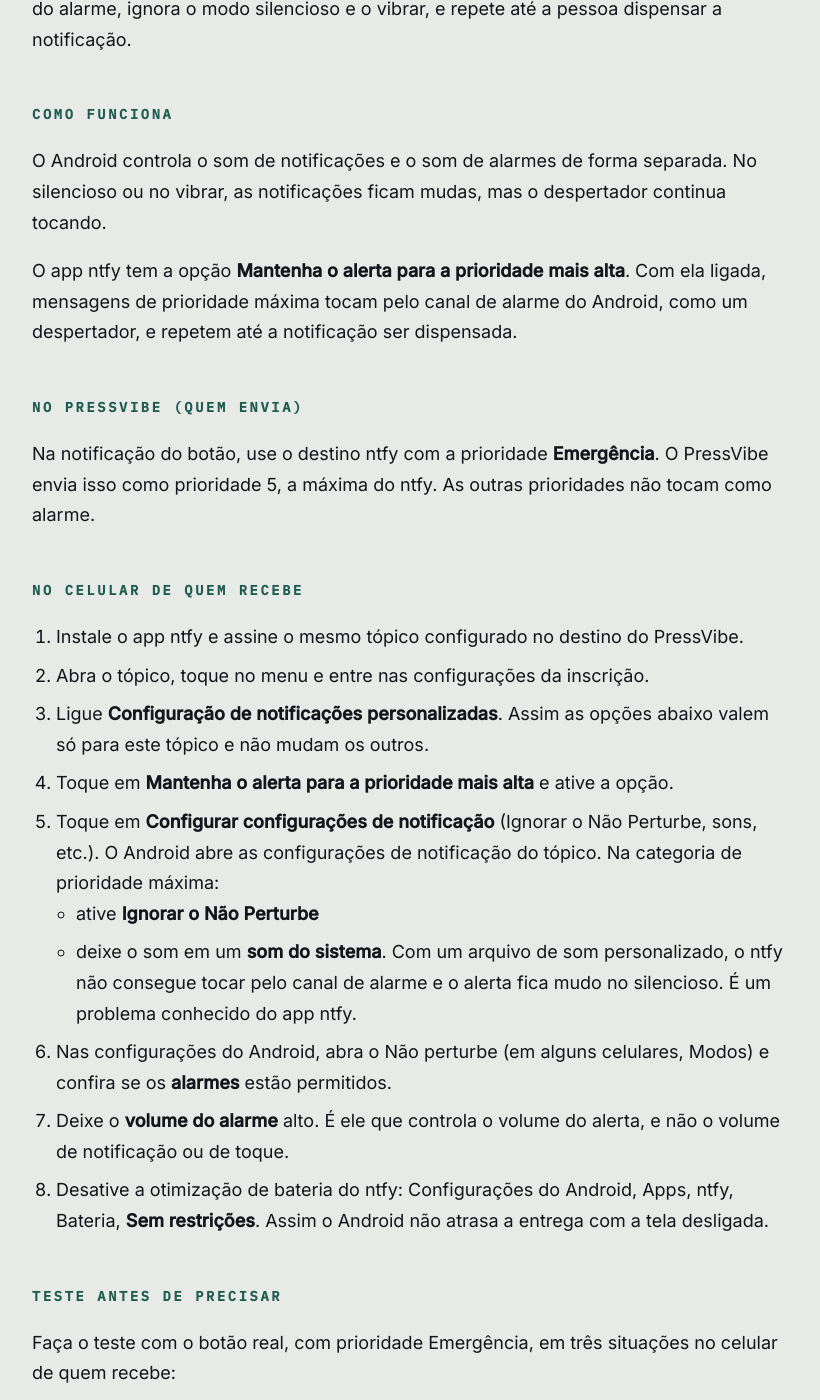
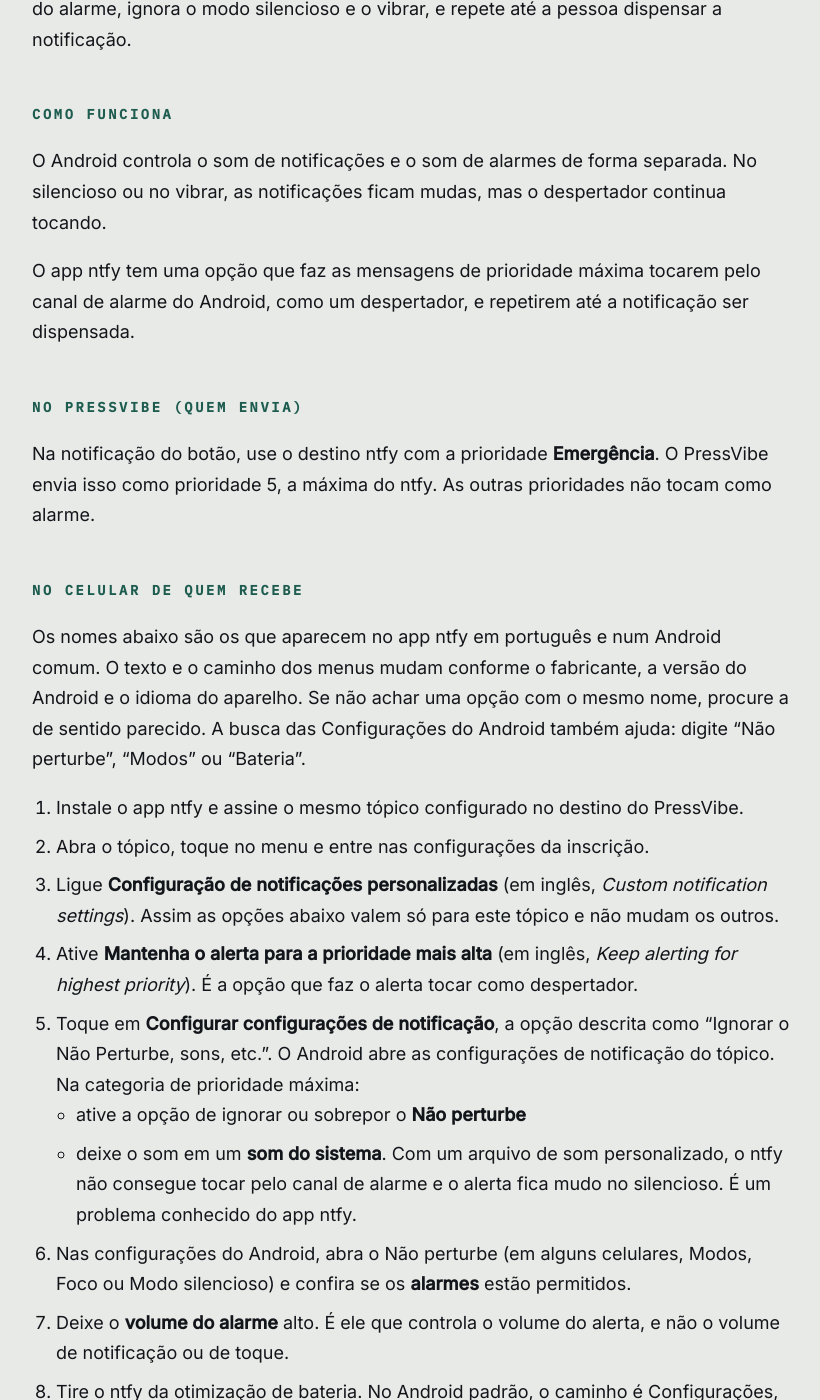
Before and after one commit to alxcord/alxcord.github.io, a Jekyll site: the page built from apps/pressvibe/ntfy-silencioso.md, in a window 1280 px wide and 1400 px high, scrolled down 315 px. Shown: the whole window, without its empty margins (176-996 px from the left). Built offline with Jekyll 4.4.1, drawn with Linux system fonts in a browser that asks for light colours; some of the changed text lies outside the part shown.

Commit message:
PressVibe: guia do ntfy avisa que os nomes das opções mudam por aparelho

```diff
--- a/apps/pressvibe/ntfy-silencioso.md
+++ b/apps/pressvibe/ntfy-silencioso.md
@@ -15,7 +15,7 @@ Com tudo configurado, o alerta de emergência toca como um despertador: usa o vo
 
 O Android controla o som de notificações e o som de alarmes de forma separada. No silencioso ou no vibrar, as notificações ficam mudas, mas o despertador continua tocando.
 
-O app ntfy tem a opção **Mantenha o alerta para a prioridade mais alta**. Com ela ligada, mensagens de prioridade máxima tocam pelo canal de alarme do Android, como um despertador, e repetem até a notificação ser dispensada.
+O app ntfy tem uma opção que faz as mensagens de prioridade máxima tocarem pelo canal de alarme do Android, como um despertador, e repetirem até a notificação ser dispensada.
 
 ## No PressVibe (quem envia)
 
@@ -23,16 +23,18 @@ Na notificação do botão, use o destino ntfy com a prioridade **Emergência**.
 
 ## No celular de quem recebe
 
+Os nomes abaixo são os que aparecem no app ntfy em português e num Android comum. O texto e o caminho dos menus mudam conforme o fabricante, a versão do Android e o idioma do aparelho. Se não achar uma opção com o mesmo nome, procure a de sentido parecido. A busca das Configurações do Android também ajuda: digite "Não perturbe", "Modos" ou "Bateria".
+
 1. Instale o app ntfy e assine o mesmo tópico configurado no destino do PressVibe.
 2. Abra o tópico, toque no menu e entre nas configurações da inscrição.
-3. Ligue **Configuração de notificações personalizadas**. Assim as opções abaixo valem só para este tópico e não mudam os outros.
-4. Toque em **Mantenha o alerta para a prioridade mais alta** e ative a opção.
-5. Toque em **Configurar configurações de notificação** (Ignorar o Não Perturbe, sons, etc.). O Android abre as configurações de notificação do tópico. Na categoria de prioridade máxima:
-   - ative **Ignorar o Não Perturbe**
+3. Ligue **Configuração de notificações personalizadas** (em inglês, *Custom notification settings*). Assim as opções abaixo valem só para este tópico e não mudam os outros.
+4. Ative **Mantenha o alerta para a prioridade mais alta** (em inglês, *Keep alerting for highest priority*). É a opção que faz o alerta tocar como despertador.
+5. Toque em **Configurar configurações de notificação**, a opção descrita como "Ignorar o Não Perturbe, sons, etc.". O Android abre as configurações de notificação do tópico. Na categoria de prioridade máxima:
+   - ative a opção de ignorar ou sobrepor o **Não perturbe**
    - deixe o som em um **som do sistema**. Com um arquivo de som personalizado, o ntfy não consegue tocar pelo canal de alarme e o alerta fica mudo no silencioso. É um problema conhecido do app ntfy.
-6. Nas configurações do Android, abra o Não perturbe (em alguns celulares, Modos) e confira se os **alarmes** estão permitidos.
+6. Nas configurações do Android, abra o Não perturbe (em alguns celulares, Modos, Foco ou Modo silencioso) e confira se os **alarmes** estão permitidos.
 7. Deixe o **volume do alarme** alto. É ele que controla o volume do alerta, e não o volume de notificação ou de toque.
-8. Desative a otimização de bateria do ntfy: Configurações do Android, Apps, ntfy, Bateria, **Sem restrições**. Assim o Android não atrasa a entrega com a tela desligada.
+8. Tire o ntfy da otimização de bateria. No Android padrão, o caminho é Configurações, Apps, ntfy, Bateria, **Sem restrições**. Em outros aparelhos a opção pode se chamar "Não otimizar", "Permitir atividade em segundo plano" ou algo parecido. Assim o Android não atrasa a entrega com a tela desligada.
 
 ## Teste antes de precisar
 
```
